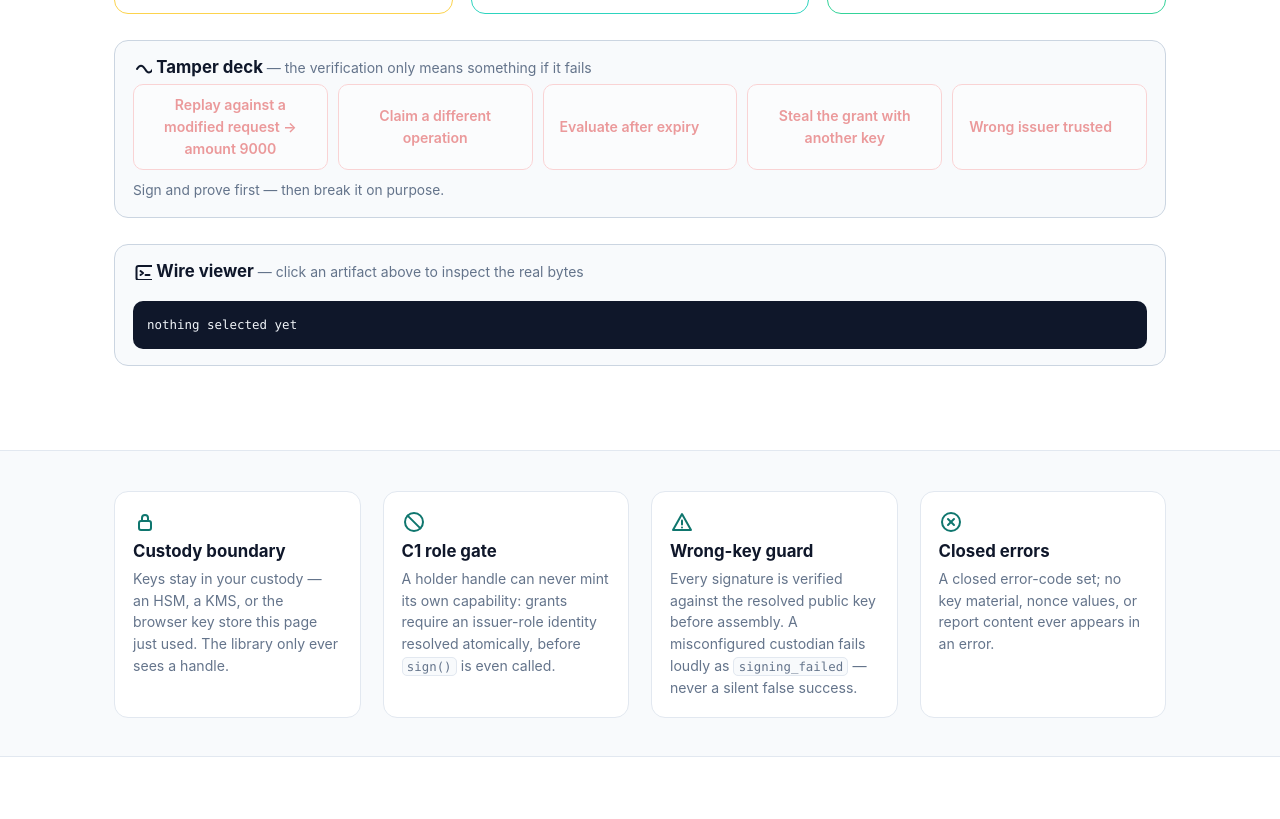
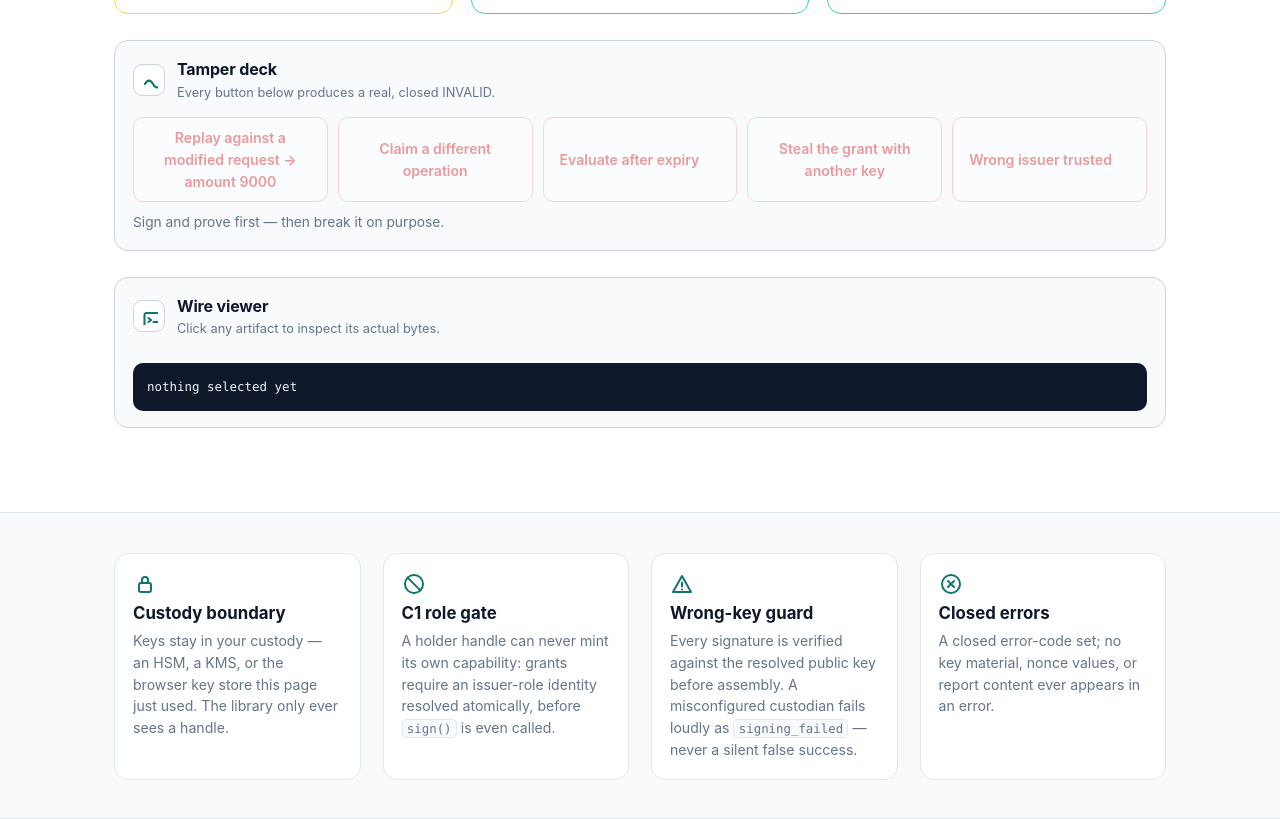
Before and after one commit to baselabs/bounded_authority_signer_typescript, a website with bundled scripts: page web/index.html in a window 1280 px wide. Shown: the part 2618-3437 px from the top of the page. Built offline with nearby package versions, Linux system fonts and the light colour scheme.

Commit message:
site: panel headers redesigned: badge icon, title line, subtitle line

```diff
--- a/web/index.html
+++ b/web/index.html
@@ -202,7 +202,7 @@
   </div>
 
   <div class="tamper">
-    <h3><svg class="ic"><use href="#i-wire"/></svg> Tamper deck <small>— the verification only means something if it fails</small></h3>
+    <div class="panel-head"><div class="panel-badge"><svg class="ic"><use href="#i-wire"/></svg></div><div class="panel-titles"><span class="panel-title">Tamper deck</span><span class="panel-sub">Every button below produces a real, closed INVALID.</span></div></div>
     <div class="tamper-btns">
       <button class="btn danger" data-tamper="payload" disabled>Replay against a modified request → amount 9000</button>
       <button class="btn danger" data-tamper="operation" disabled>Claim a different operation</button>
@@ -214,7 +214,7 @@
   </div>
 
   <div class="wireviewer">
-    <h3><svg class="ic"><use href="#i-terminal"/></svg> Wire viewer <small>— click an artifact above to inspect the real bytes</small></h3>
+    <div class="panel-head"><div class="panel-badge"><svg class="ic"><use href="#i-terminal"/></svg></div><div class="panel-titles"><span class="panel-title">Wire viewer</span><span class="panel-sub">Click any artifact to inspect its actual bytes.</span></div></div>
     <div class="seg-tabs" id="seg-tabs"></div>
     <pre class="wire" id="wire-body">nothing selected yet</pre>
   </div>
--- a/web/styles.css
+++ b/web/styles.css
@@ -256,3 +256,10 @@ details.raw pre { background: var(--hero); color: #a5f3fc; border-radius: 8px; p
 
 /* raw-JSON code box (facts area) */
 pre.codebox { background: var(--hero); color: #a5f3fc; border-radius: 10px; padding: 12px 14px; overflow: auto; max-height: 320px; font-size: .74rem; line-height: 1.55; margin: 0; white-space: pre-wrap; overflow-wrap: anywhere; }
+/* panel headers: badge icon + title + subtitle line (replaces the run-on h3+small) */
+.panel-head { display: flex; align-items: center; gap: 12px; margin: 0 0 14px; }
+.panel-badge { width: 32px; height: 32px; flex: 0 0 32px; display: grid; place-items: center; background: var(--bg); border: 1.5px solid var(--line-2); border-radius: 9px; color: var(--holder); }
+.panel-badge .ic { width: 17px; height: 17px; stroke-width: 2.1; }
+.panel-titles { display: flex; flex-direction: column; gap: 1px; min-width: 0; }
+.panel-title { font-size: 1rem; font-weight: 700; color: var(--ink); letter-spacing: -.01em; }
+.panel-sub { font-size: .8rem; color: var(--muted); font-weight: 400; }
```
